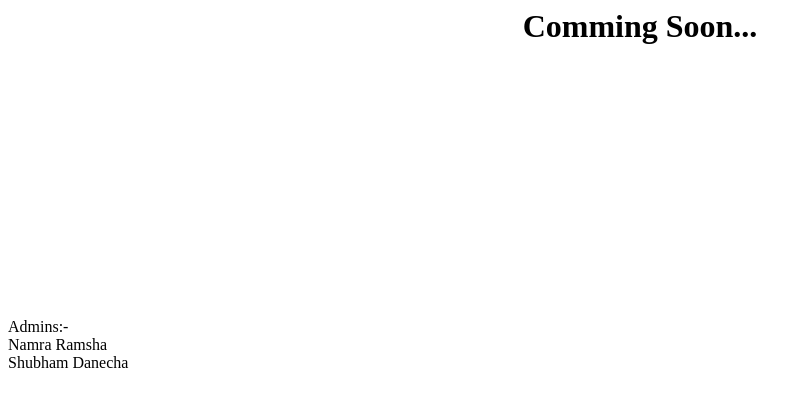
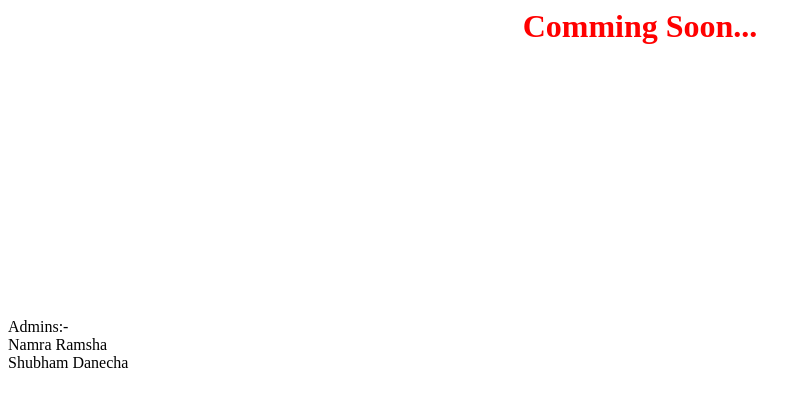
Before and after one commit to cwstech/cwstech, a plain HTML site: page index.html in a window 1280 px wide. Shown: the whole page, without its empty margins (0-811 px from the left). Drawn offline with Linux system fonts and the light colour scheme.

Commit message:
Update index.html
Signed-off-by: Namra Ramsha <namraramsha2@gmail.com>

```diff
--- a/index.html
+++ b/index.html
@@ -1 +1 @@
-<center><h1 styal="color: red">Comming Soon...</h1></center><br><BR><br><BR><br><BR><br><BR><br><BR><br><BR><br><BR>Admins:-<br>Namra Ramsha<br>Shubham Danecha
+<center><h1 style="color: red">Comming Soon...</h1></center><br><BR><br><BR><br><BR><br><BR><br><BR><br><BR><br><BR>Admins:-<br>Namra Ramsha<br>Shubham Danecha
```
